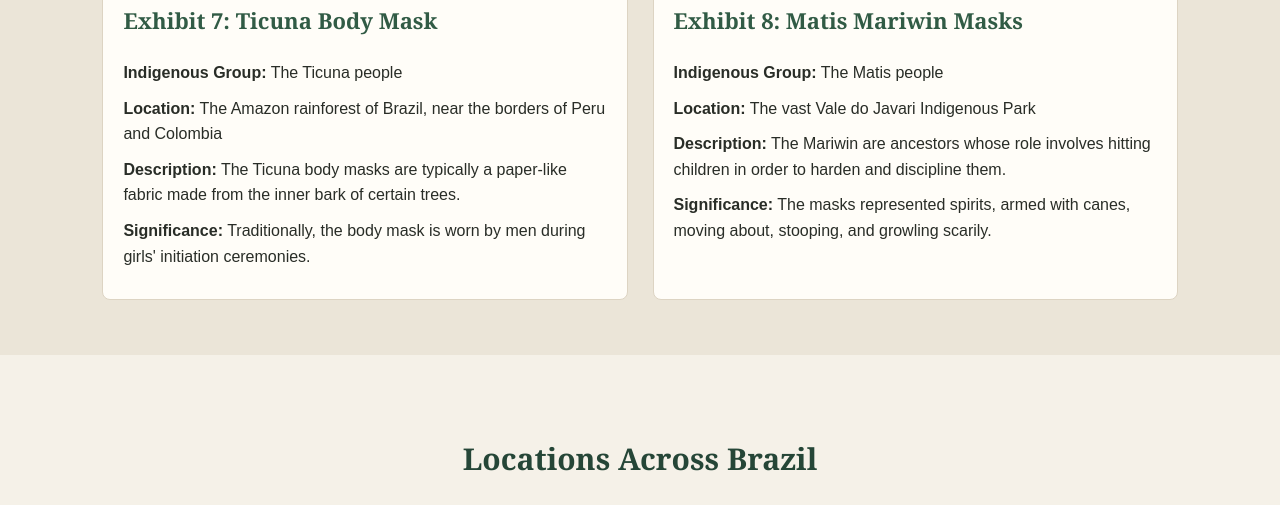
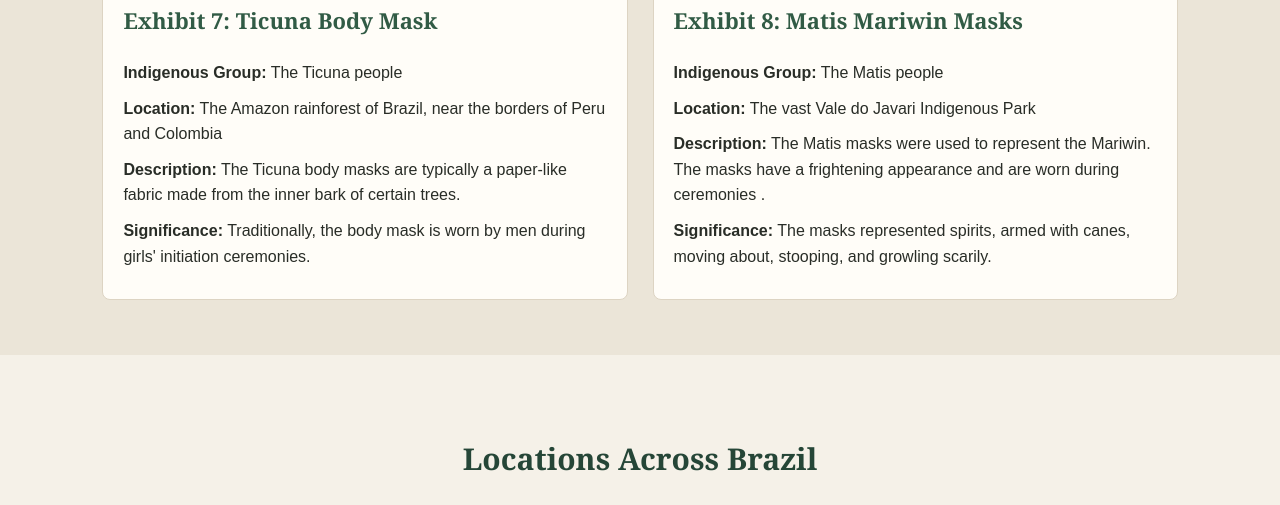
Before and after one commit to KalMeKy/KalMeKy.github.io, a plain HTML site: page index.html in a window 1280 px wide. Shown: the part 3095-3600 px from the top of the page. Drawn offline with Linux system fonts and the light colour scheme.

Commit message:
Revise Matis mask description
Update Exhibit 8 to describe how the Matis masks represented the Mariwin and were worn during ceremonies.

```diff
--- a/index.html
+++ b/index.html
@@ -119,7 +119,7 @@
                     <h3>Exhibit 8: Matis Mariwin Masks</h3>
                     <p><strong>Indigenous Group:</strong> The Matis people</p>
                     <p><strong>Location:</strong> The vast Vale do Javari Indigenous Park</p>
-                    <p><strong>Description:</strong> The Mariwin are ancestors whose role involves hitting children in order to harden and discipline them.</p>
+                    <p><strong>Description:</strong> The Matis masks were used to represent the Mariwin. The masks have a frightening appearance and are worn during ceremonies .</p>
                     <p><strong>Significance:</strong> The masks represented spirits, armed with canes, moving about, stooping, and growling scarily.</p>
                 </div>
             </article>
```
